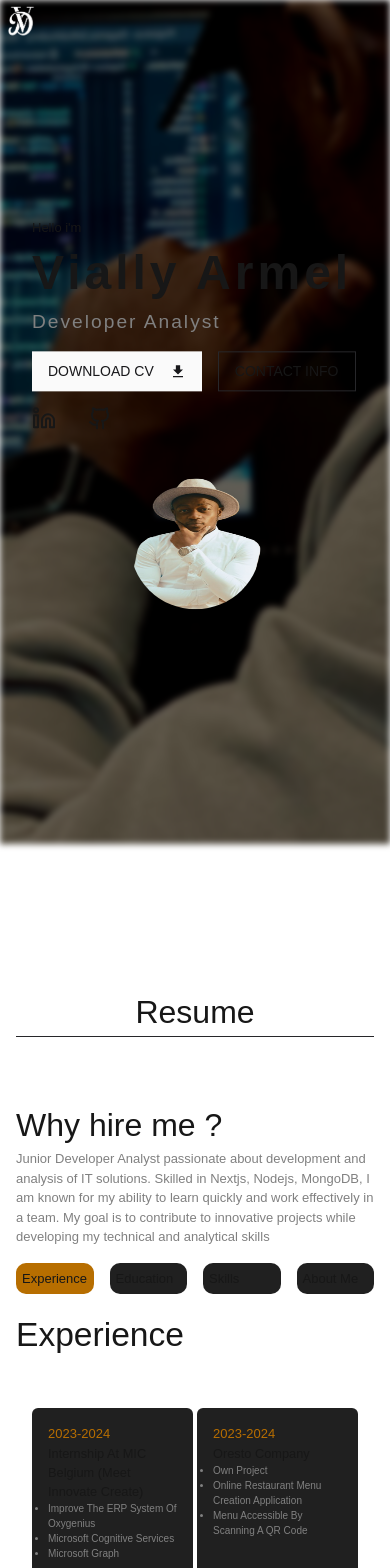
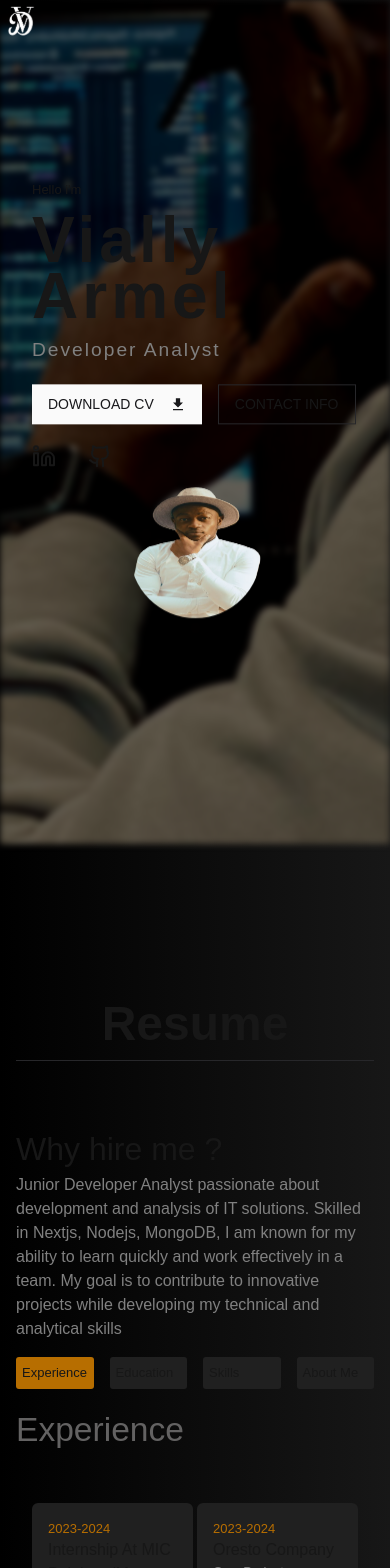
Before and after one commit to dagdevelop/portFolio, a Next.js app: page /portfolio in a window 390 px wide. Shown: the top 1568 px of the page. Built offline with nearby package versions, Linux system fonts and the light colour scheme.

Commit message:
update bg

```diff
--- a/src/app/layout.js
+++ b/src/app/layout.js
@@ -49,7 +49,7 @@ export default function RootLayout({ children }) {
   return (
     <html lang="en">
       <body
-        className={`${geistSans.variable} ${geistMono.variable} antialiased`}
+        className={`${geistSans.variable} ${geistMono.variable} antialiased scroll-smooth bg-gradient-to-r from-black via-30% via-neutral-960  to-neutral-900 to-[#291902] `}
       >
         <NavBar />
         {children}
--- a/src/components/experience/ExperienceItem.scss
+++ b/src/components/experience/ExperienceItem.scss
@@ -29,11 +29,18 @@
   .experience-item {
     width: 100%;
 
+    .label {
+      text-transform: capitalize;
+      width: 100%;
+      font-size: 1rem;
+    }
+
     .details {
       padding: 0;
 
       li {
         width: 100%;
+        font-size: small;
       }
     }
   }
--- a/src/components/title/Title.scss
+++ b/src/components/title/Title.scss
@@ -19,7 +19,8 @@
   .my-title-container {
     .bloc-title {
       .title-label {
-        font-size: 2rem;
+        font-size: 3rem;
+        font-weight: 900;
       }
     }
   }
--- a/src/screens/contact/Contact.jsx
+++ b/src/screens/contact/Contact.jsx
@@ -138,7 +138,7 @@ export default function Contact() {
               <CardContent>
                 <form>
                   <div className="grid w-full items-center gap-4">
-                    <div className="flex flex-row gap-4">
+                    <div className="flex flex-col md:flex-row  gap-4">
                       <div>
                         <Input
                           type="name"
@@ -158,7 +158,7 @@ export default function Contact() {
                         />
                       </div>
                     </div>
-                    <div className="flex flex-row gap-4">
+                    <div className="flex flex-col md:flex-row flex-row gap-4">
                       <div>
                         <Input
                           id="email"
--- a/src/screens/contact/Contact.scss
+++ b/src/screens/contact/Contact.scss
@@ -56,6 +56,7 @@
 
         .form {
           width: 100%;
+
         }
         .datas {
           display: flex;
--- a/src/screens/presentation/Presentation.jsx
+++ b/src/screens/presentation/Presentation.jsx
@@ -13,7 +13,8 @@ export default function Presentation() {
         <div className="information">
           <div className="text">Hello i'm</div>
           <div className="name scroll-m-20 text-4xl font-extrabold tracking-tight lg:text-5xl">
-            Vially Armel
+            <span>Vially</span>
+            <span>Armel</span>
           </div>
           <div className="job">Developer Analyst</div>
           <div className="infos">
@@ -38,7 +39,7 @@ export default function Presentation() {
           </div>
         </div>
         <div className="imageBloc">
-          <div className="avatar">
+          <div className="avatar animate-bounce">
             <Avatar
               style={{
                 width: "100%",
--- a/src/screens/presentation/Presentation.scss
+++ b/src/screens/presentation/Presentation.scss
@@ -112,7 +112,7 @@
         display: flex;
         flex-direction: column;
         justify-content: center;
-        gap: 15px;
+        gap: 20px;
         align-items: left;
         height: auto;
 
@@ -125,9 +125,12 @@
         }
 
         .name {
-          font-size: 3rem;
+          font-size: 4rem;
           letter-spacing: 4px;
           font-weight: 900;
+          display: flex;
+          flex-direction: column;
+          gap: 1rem;
         }
 
         .infos {
--- a/src/screens/projects/Project.scss
+++ b/src/screens/projects/Project.scss
@@ -142,19 +142,20 @@
                 font-weight: 600;
               }
               .description {
-                font-size: small;
+                font-size: medium;
                 color: gray;
               }
             }
 
             .techno {
-              font-size: x-small;
+              font-size: small;
               font-weight: 700;
 
               .item {
                 margin-right: 4px;
                 margin-bottom: 1rem;
                 background-color: #b76e00;
+                color: whitesmoke;
               }
             }
 
--- a/src/screens/resume/Resume.scss
+++ b/src/screens/resume/Resume.scss
@@ -119,7 +119,7 @@
           }
           .subTtile {
             font-weight: 100;
-            font-size: small;
+            font-size: medium;
             width: 100%;
             color: gray;
           }
@@ -138,7 +138,7 @@
           .tabItem {
             background-color: rgb(32, 32, 32);
             padding: 6px;
-            border-radius: 10px;
+            border-radius: 3px;
             width: 100%;
             font-size: small;
             text-align: center;
@@ -163,6 +163,7 @@
           .title {
             font-size: 2.1rem;
             text-transform: capitalize;
+            color: rgb(99, 98, 98);
           }
           .description {
             font-size: small;
```
